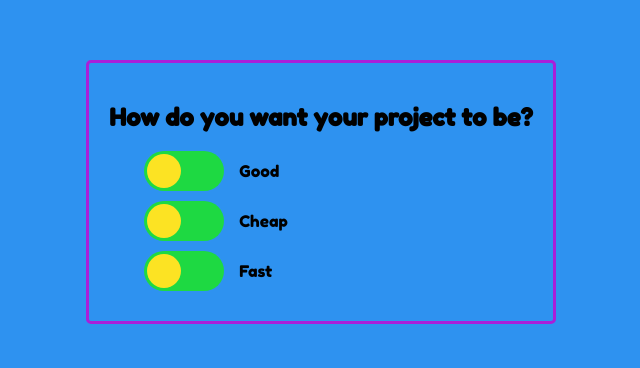
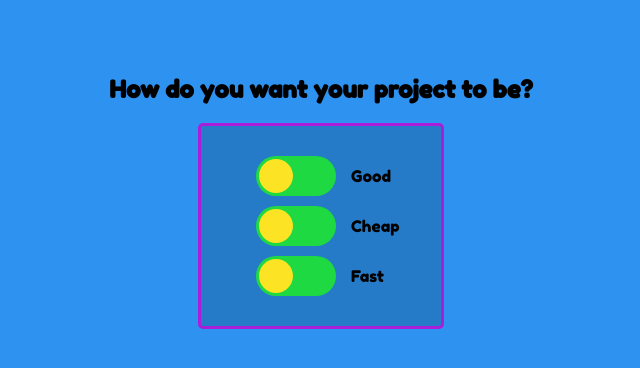
Before and after one commit to paolourciullo/good_cheap_fast, a plain HTML site: page index.html in a window 1280 px wide. Shown: the part 208-576 px from the top of the page, without its empty margins (319-959 px from the left). Drawn offline with Linux system fonts and the light colour scheme.

Commit message:
bring out h2 and give container bg col

```diff
--- a/index.html
+++ b/index.html
@@ -13,9 +13,8 @@
     <title>Good, Cheap & Fast</title>
   </head>
   <body>
+    <h2>How do you want your project to be?</h2>
     <div class="container">
-      <h2>How do you want your project to be?</h2>
-
       <div class="toggle-container">
         <input type="checkbox" id="good" class="toggle" />
         <label for="good" class="label">
--- a/style.css
+++ b/style.css
@@ -19,6 +19,7 @@ body {
   border: 3px solid #aa1ed9;
   border-radius: 5px;
   padding: 20px;
+  background-color: #267bc9;
 }
 
 .toggle-container {
```
